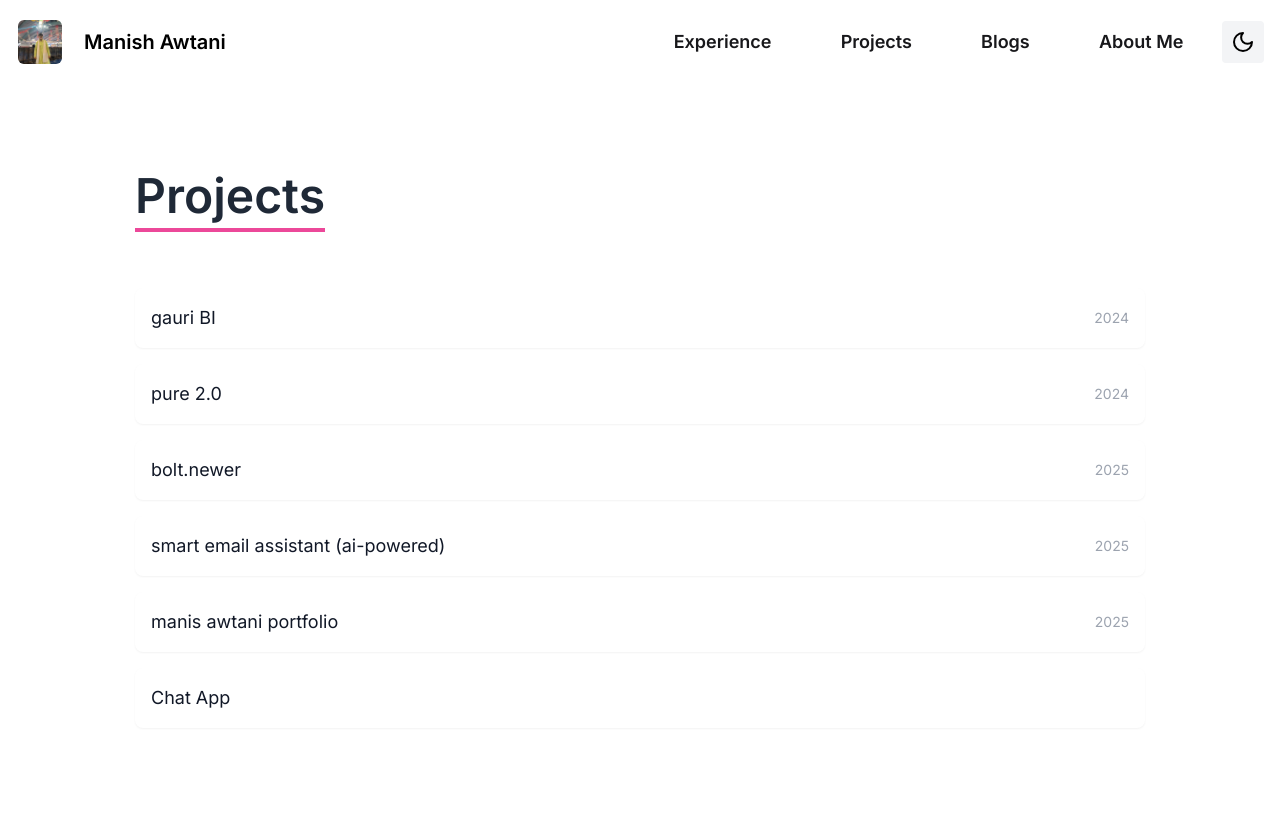
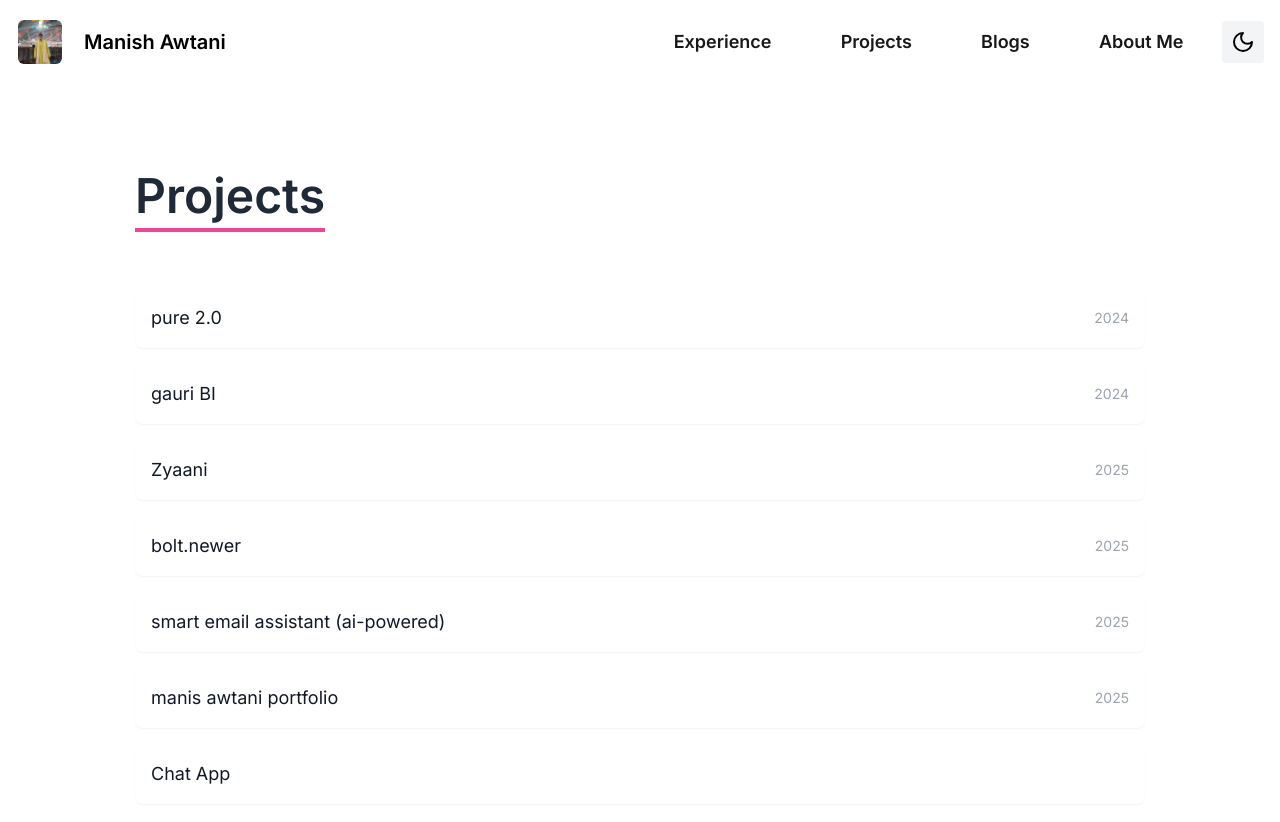
Before and after one commit to manish-awtani/manish-awtani-portfolio, a React (Vite) app: page /projects in a window 1280 px wide. Shown: the top 822 px of the page. Built offline with nearby package versions, Linux system fonts and the light colour scheme.

Commit message:
+ changes

```diff
--- a/src/pages/Projects.jsx
+++ b/src/pages/Projects.jsx
@@ -8,6 +8,7 @@ const Projects = () => {
   const [isMobile, setIsMobile] = useState(false);
   const [hoverDirection, setHoverDirection] = useState(null);
   const [lastMousePos, setLastMousePos] = useState({ x: 0, y: 0 });
+  const [expandedProjectTitle, setExpandedProjectTitle] = useState(null);
 
   useEffect(() => {
     const checkMobile = () => setIsMobile(window.innerWidth < 768);
@@ -18,7 +19,8 @@ const Projects = () => {
 
   const handleProjectClick = (project) => {
     if (isMobile) {
-      setActiveProject(project); // Show simulator
+      setActiveProject(project);     setExpandedProjectTitle(project.title); // open collapsible when project selected
+      // Show simulator
     } else {
       window.open(project.link, "_blank"); // Redirect on desktop
     }
@@ -226,13 +228,17 @@ const Projects = () => {
       {/* Mobile Simulator Modal */}
       {isMobile && activeProject && (
         <div className="fixed inset-0 bg-black bg-opacity-80 flex items-center justify-center z-50">
+          <div className="flex flex-col items-center">
             <div className="relative w-[90%] max-w-xs h-[500px] bg-black rounded-[2rem] overflow-hidden shadow-2xl">
-            <button
+              {/* <button
                 onClick={() => setActiveProject(null)}
-              className="absolute top-2 right-4 text-white text-2xl font-light"
+                // className="absolute top-2 right-4 text-white text-2xl font-light"
+                // className="absolute top-3 right-3 w-8 h-8 flex items-center justify-center text-white bg-white/60 hover:bg-white/70 rounded-full text-base z-10"
+                className="absolute top-3 right-3 w-8 h-8 bg-black text-white text-xl flex items-center justify-center rounded-full text-base z-10"
+
               >
                 &times;
-            </button>
+              </button> */}
               <video
                 src={activeProject.video}
                 autoPlay
@@ -240,6 +246,17 @@ const Projects = () => {
                 loop
                 className="w-full h-full object-cover"
               />
+            </div>
+
+      {/* Close button below video */}
+      <button
+        onClick={() => {setActiveProject(null)
+          setExpandedProjectTitle(null);
+        }}
+        className="mt-4 w-10 h-10 bg-white dark:bg-black text-black dark:text-white rounded flex items-center justify-center text-lg shadow-md"
+      >
+        ✖
+      </button>
           </div>
         </div>
       )}
--- a/src/utils/constants/projectsData.js
+++ b/src/utils/constants/projectsData.js
@@ -1,24 +1,32 @@
 const projectsData = [
+  {
+    title: "pure 2.0",
+    year: 2024,
+    description: "An ecommerce diamong store",
+    video: "assets/project-videos/pure2.0-2x.mp4",
+    simulatorType: "mobile",
+    link: "https://github.com/manish-awtani/Gauri-BI-Dashboard",
+  },
   {
     title: "gauri BI",
     year: 2024,
-    description: "",
-    video: "assets/project-videos/pure2.0-2x.mp4",
+    description: "An ecommerce clothing store for women",
+    video: "assets/project-videos/Zyaani-app.mp4",
     simulatorType: "mobile",
-    link: "https://your-app-link.com",
+    link: "https://github.com/manish-awtani/Gauri-BI-Dashboard",
   },
   {
-    title: "pure 2.0",
-    year: 2024,
-    description: "",
-    video: "assets/project-videos/vid-2.mp4",
+    title: "Zyaani",
+    year: 2025,
+    description: "A gen-z curated news app for new age people.",
+    video: "assets/project-videos/Zyaani-app.mp4",
     simulatorType: "mobile",
-    link: "https://your-other-app-link.com",
+    link: "https://github.com/manish-awtani/Zyaani",
   },
   {
     title: "bolt.newer",
     year: 2025,
-    description: "",
+    description: "An AI-powered, browser-based web development agent that allows users to build full-stack applications using natural language prompts",
     video: "assets/project-videos/bolt.newer-demo.mp4",
     simulatorType: "desktop",
     link: "https://github.com/manish-awtani/bolt.newer",
```
Also changed, not shown: 1 other file (tests, documents, lock files or other folders). Lines whose indentation alone changed are shown as unchanged.
